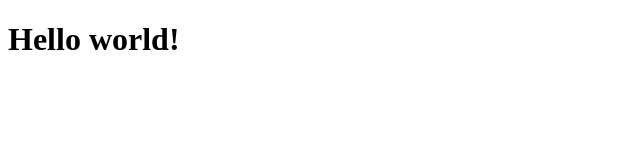
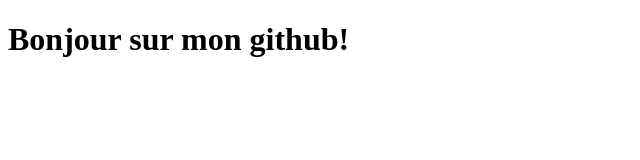
Before and after one commit to DjamelBourourou/third-repos, a plain HTML site: page index.html in a window 1280 px wide. Shown: the whole page, without its empty margins (0-640 px from the left). Drawn offline with Linux system fonts and the light colour scheme.

Commit message:
Update index.html

```diff
--- a/index.html
+++ b/index.html
@@ -6,6 +6,6 @@
     <title>Initiation au GIT HUB</title>
 </head>
 <body>
-    <h1>Hello world!</h1>
+    <h1>Bonjour sur mon  github!</h1>
 </body>
 </html>
```
